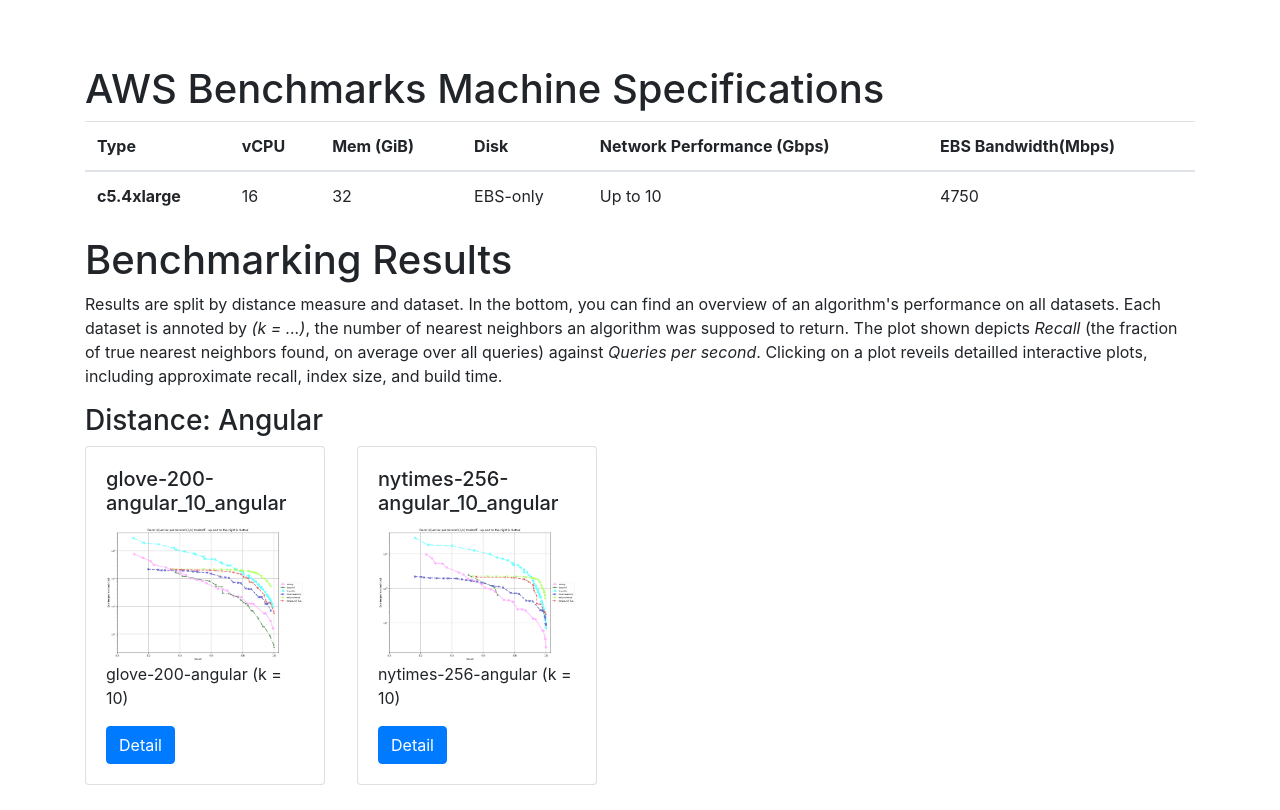
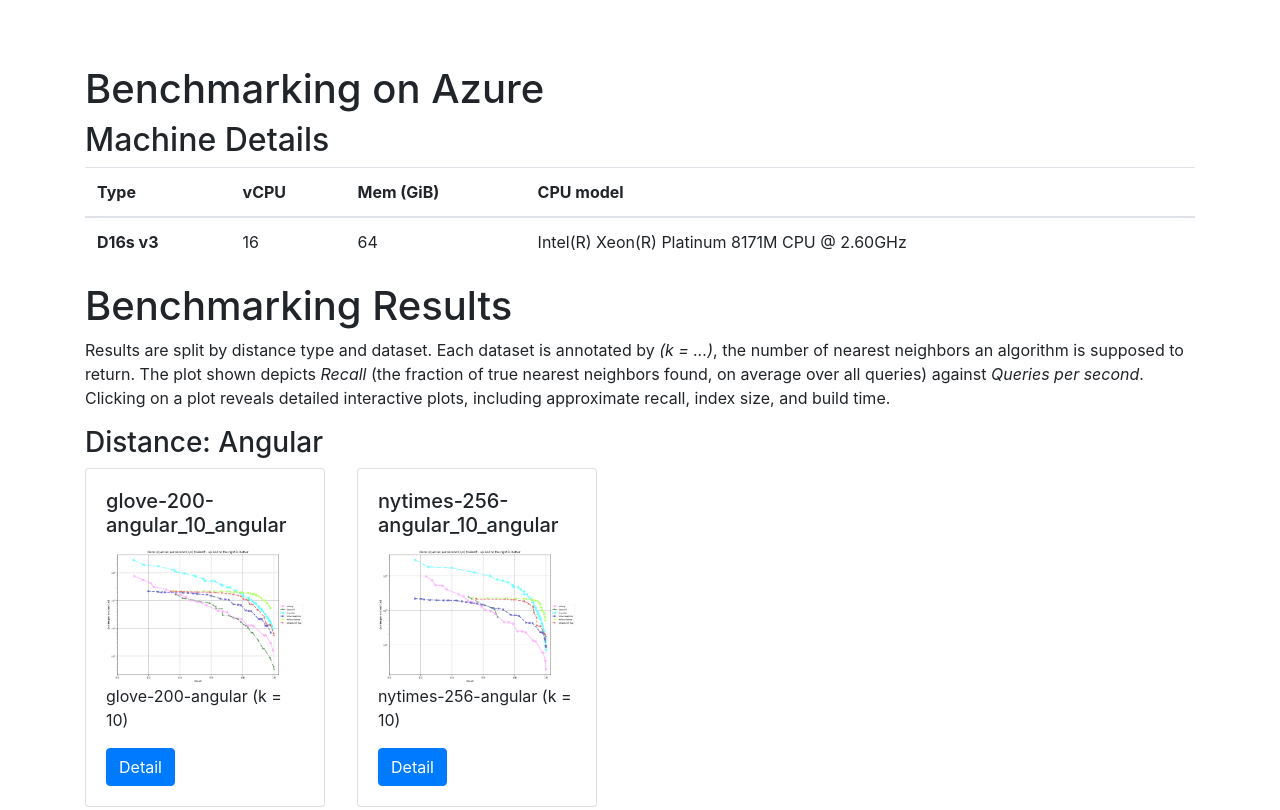
Before and after one commit to milvus-io/benchmarks, a plain HTML site: page azure/index.html in a window 1280 px wide. Shown: the top 810 px of the page. Drawn offline with nearby package versions, Linux system fonts and the light colour scheme.

Commit message:
Update index.html

```diff
--- a/azure/index.html
+++ b/azure/index.html
@@ -20,40 +20,30 @@
   </head>
   <body>
     <div class="container">
-  <h1>AWS Benchmarks Machine Specifications</h1>
+  <h1>Benchmarking on Azure</h1>
+  <h2>Machine Details</h2>
   <table class="table">
     <thead>
       <tr>
         <th scope="col">Type</th>
         <th scope="col">vCPU</th>
         <th scope="col">Mem (GiB)</th>
-        <th scope="col">Disk</th>
-        <th scope="col">Network Performance (Gbps)</th>
-        <th scope="col">EBS Bandwidth(Mbps)</th>
+        <th scope="col">CPU model</th>
       </tr>
     </thead>
     <tbody>
       <tr>
-        <th scope="row">c5.4xlarge</th>
+        <th scope="row">D16s v3</th>
         <td>16</td>
-        <td>32</td>
-        <td>EBS-only</td>
-        <td>Up to 10</td>
-        <td>4750</td>
+        <td>64</td>
+        <td>Intel(R) Xeon(R) Platinum 8171M CPU @ 2.60GHz</td>
       </tr>
     </tbody>
   </table>
   <div id="results">
     <h1>Benchmarking Results</h1>
     <p>
-      Results are split by distance measure and dataset. In the bottom, you can
-      find an overview of an algorithm's performance on all datasets. Each
-      dataset is annoted by <em>(k = ...)</em>, the number of nearest neighbors
-      an algorithm was supposed to return. The plot shown depicts
-      <em>Recall</em> (the fraction of true nearest neighbors found, on average
-      over all queries) against <em>Queries per second</em>. Clicking on a plot
-      reveils detailled interactive plots, including approximate recall, index
-      size, and build time.
+      Results are split by distance type and dataset. Each dataset is annotated by <em>(k = ...)</em>, the number of nearest neighbors an algorithm is supposed to return. The plot shown depicts <em>Recall</em> (the fraction of true nearest neighbors found, on average over all queries) against <em>Queries per second</em>. Clicking on a plot reveals detailed interactive plots, including approximate recall, index size, and build time.
     </p>
          <div class="resultsContainer">
             <h3>Distance: Angular</h3>
```
